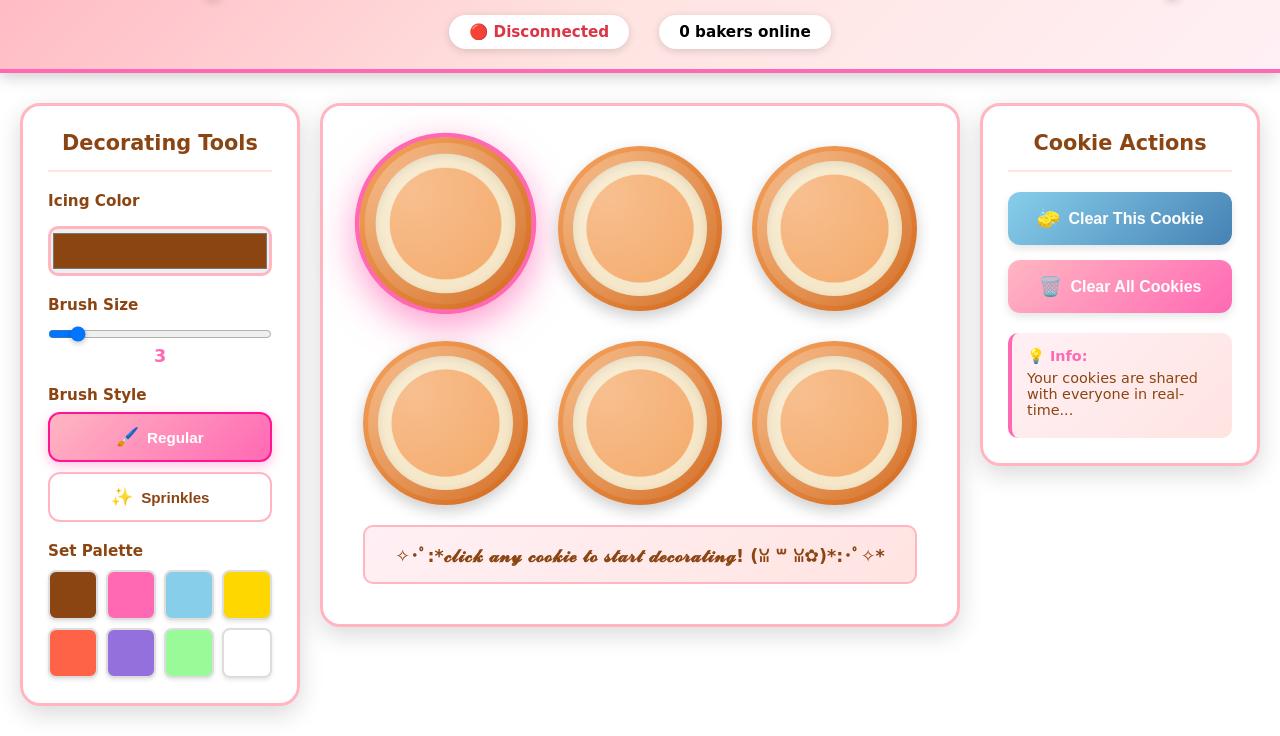
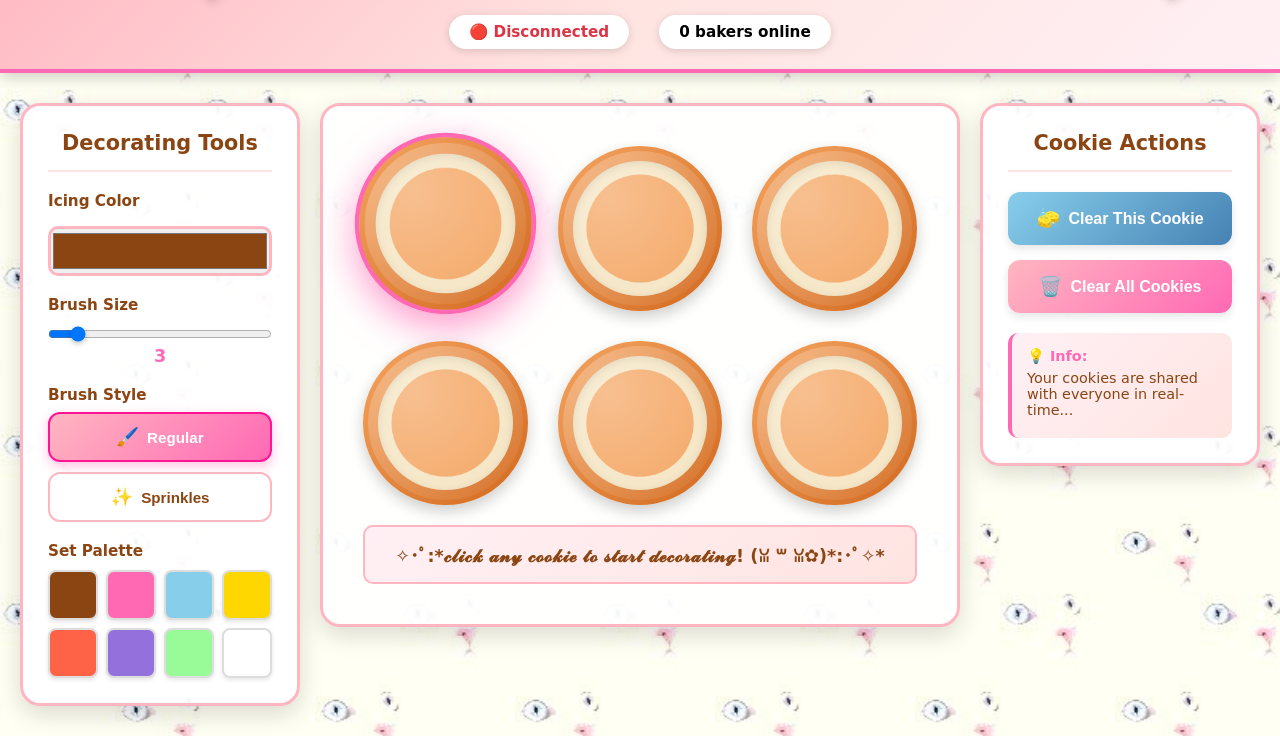
Before and after one commit to yuzu9x/melisacookie, a website: page docs/index.html in a window 1280 px wide. Shown: the part 78-814 px from the top of the page. Drawn offline with nearby package versions, Linux system fonts and the light colour scheme; the site is published under a folder, as on GitHub Pages, so addresses that start at the root find nothing; no server answers.

Commit message:
confused why my render backend isnt working

```diff
--- a/docs/index.html
+++ b/docs/index.html
@@ -13,7 +13,7 @@
 
 body {
     font-family: 'Apple Chancery', cursive;
-  background-image: url('/images/cats.jpg');
+  background-image: url('./images/cats.jpg');
   background-size: 200px;
   background-repeat: repeat;
   background-attachment: fixed;
```
